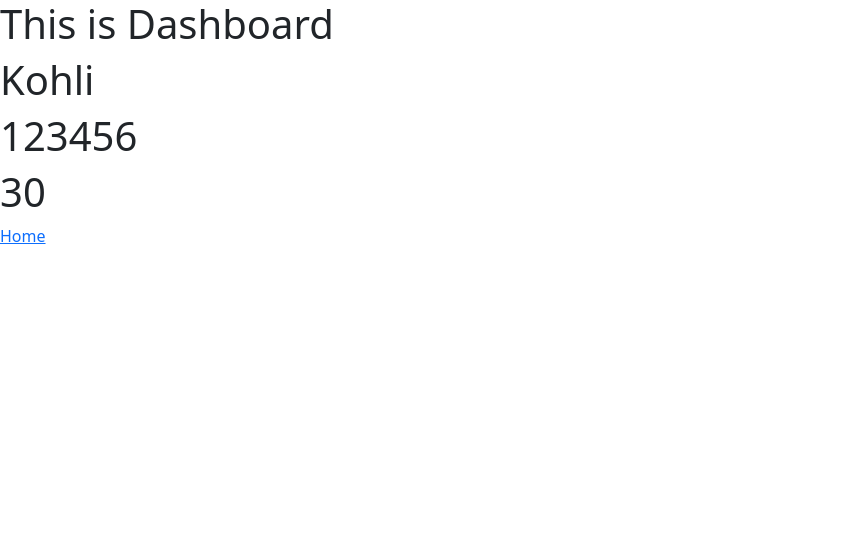
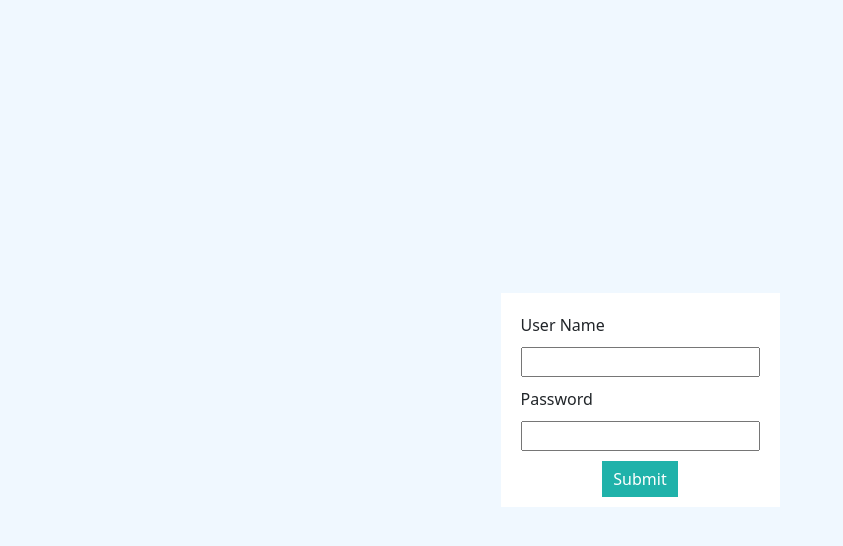
Before and after one commit to VeluruSumanvsn/ReactBatch8, a React (Create React App) app: page /dashboard in a window 1280 px wide. Shown: the top 546 px of the page, without its empty margins (0-843 px from the left). Built offline with nearby package versions, Linux system fonts and the light colour scheme.

Commit message:
form created

```diff
--- a/src/Components/Dashboard.js
+++ b/src/Components/Dashboard.js
@@ -1,22 +1,64 @@
-import React from "react";
-import {Link} from 'react-router-dom';
-class Dashboard extends React.Component {
-    state={
-        name: "Kohli",
-        salary: 123456,
-        age:30
+import React, { useState } from "react";
+import "../Styles/AboutUS.css";
+
+function Dashboard() {
+  const [isSubmitted, setIsSubmitted] = useState(false);
+  const [errormessage, setErrorMessage] = useState({});
+  const dummyData = [
+    {
+      username: "Admin",
+      password: "admin",
+    },
+  ];
+  const errorData = {
+    uname: "Invalid UserName",
+    pass: "Invalid Password"
+  }
+  const handleSubmit = (e) => {
+    e.preventDefault();
+    console.log(e);
+    var { uname, pass } = document.forms[0];
+    const userData = dummyData.find((user) => user.username === uname.value);
+    if(userData){
+      if(userData.password !== pass.value){
+        setErrorMessage({name:"pass", message: errorData.pass});
+      }
+      else{
+        setIsSubmitted(true)
+      }
     }
-    render(){
-        const{name, salary, age} = this.state;
-        return(
-            <div>
-               <h1>This is Dashboard</h1>
-               <h1>{name}</h1>
-               <h1>{salary}</h1>
-               <h1>{age}</h1>
-               <Link to='/'>Home</Link>
-            </div>
-        )
+    else{
+      setErrorMessage({name:"uname", message: errorData.uname});
     }
+  };
+  const renderMessage = (name) =>
+    name === errormessage.name && (
+      <div className="error">{errormessage.message}</div>
+    )
+
+  const renderData = (
+    <div className="form">
+      <form onSubmit={handleSubmit}>
+        <div className="input-item">
+          <label>User Name</label>
+          <input type="text" name="uname" required />
+          {renderMessage("uname")}
+        </div>
+        <div className="input-item">
+          <label>Password</label>
+          <input type="password" name="pass" required />
+          {renderMessage("pass")}
+        </div>
+        <div className="button-item">
+          <input className="button" type="submit" />
+        </div>
+      </form>
+    </div>
+  );
+  return (
+    <div className="app">
+      {isSubmitted ? <div>Successfull Logged In</div> : renderData}
+    </div>
+  );
 }
 export default Dashboard;
--- a/src/Styles/AboutUS.css
+++ b/src/Styles/AboutUS.css
@@ -1,3 +1,30 @@
-.title{
-    color: brown;
+.app{
+  display: flex;
+  height: 100vh;
+  align-items: center;
+  justify-content: center;
+  background-color: aliceblue;
 }
+.input-item{
+  display: flex;
+  flex-direction: column;
+  gap: 10px;
+  margin: 10px;
+}
+.button-item{
+  display: flex;
+  justify-content: center;
+}
+.form{
+  background-color: #fff;
+  padding: 10px;
+}
+.button-item .button{
+  background-color:lightseagreen;
+  border: 1px solid lightseagreen;
+  color: #fff;
+  padding: 5px 10px;
+}
+.error{
+  color: red;
+}
```
